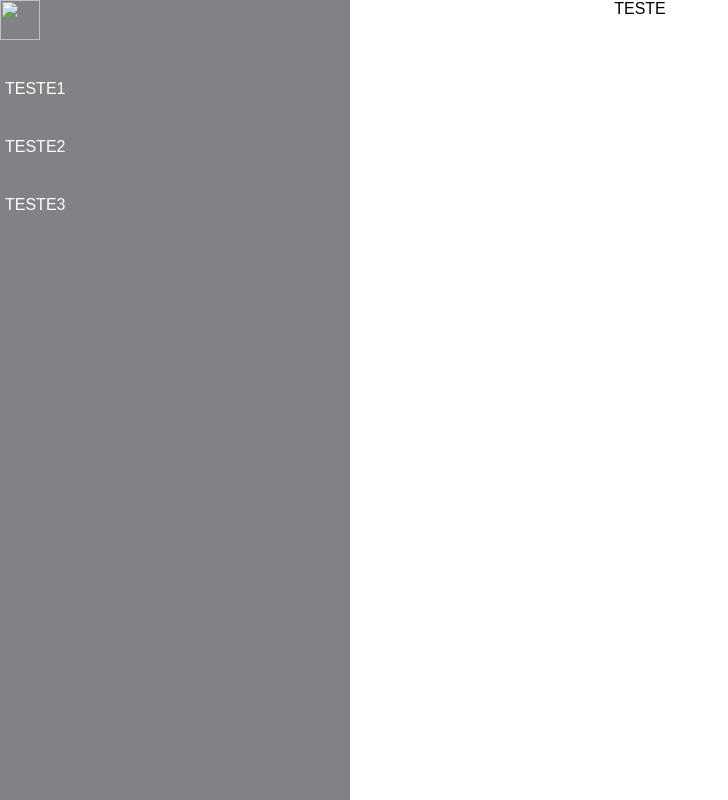
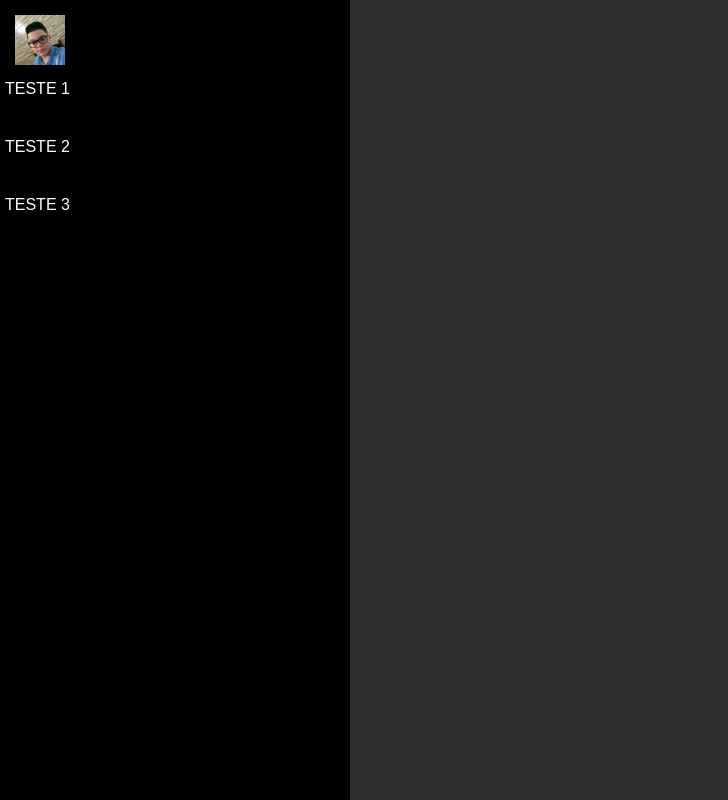
Before and after one commit to vitor3D/Teste-Menu, a plain HTML site: page index.html in a window 1280 px wide. Shown: the whole page, without its empty margins (0-728 px from the left). Drawn offline with Linux system fonts and the light colour scheme.

Commit message:
MElhor commit de todos

```diff
--- a/estilo.css
+++ b/estilo.css
@@ -8,23 +8,24 @@ a{
 }
 body{
     font-family: arial;
-    background-color: white;
+    background-color: rgb(48, 48, 48);
+    color: white;
 }
 ul{
     list-style: none;
 }
 img{
-    width: 40px;
+    width: 50px;
 }
 input[type=checkbox]
 {
     display: none;
 }
 nav{
-    background-color: rgb(130, 130, 134);
+    background-color: rgb(0, 0, 0);
     width: 350px;
     height: 100%;
-    left: ;
+
     position: absolute;
     transition: all .5s;
 }
@@ -43,11 +44,11 @@ a{
     color: white;
 }
 a:hover{
-    background: rgb(176,224,283);
-    color: black;
+    background: rgb(54, 54, 54);
+    color: rgb(224, 224, 224);
+    transition: all 0.3s;
 }
 label{
-    background:
     padding: 15px;
     position: absolute;
     z-index: 1;
--- a/index.html
+++ b/index.html
@@ -7,16 +7,18 @@
     <body>
         <input type="checkbox" id="chec">
         <label for="chec">
-            <img src="imagem/iconemenu.png" width="">
+            <img src="h8Dsb_cY_400x400.jpg" width="">
+            <br>
         </label>
         <nav>
             <ul> <!--Dentro da Tag "<a>" é só colocar a palavra
                 que eu quero que apareça-->
-                <li><a href="">TESTE1</a></li>
-                <li><a href="">TESTE2</a></li>
-                <li><a href="">TESTE3</a></li>
+                <li><a href="">TESTE 1</a></li>
+                <li><a href="">TESTE 2</a></li>
+                <li><a href="">TESTE 3</a></li>
             </ul>
         </nav>
-        <center>TESTE</center>
-
+        <div>
+        <img src="download.jpg" width="">
+        </div>
 </html>
```
Also changed, not shown: download.jpg (added), h8Dsb_cY_400x400.jpg (added).
